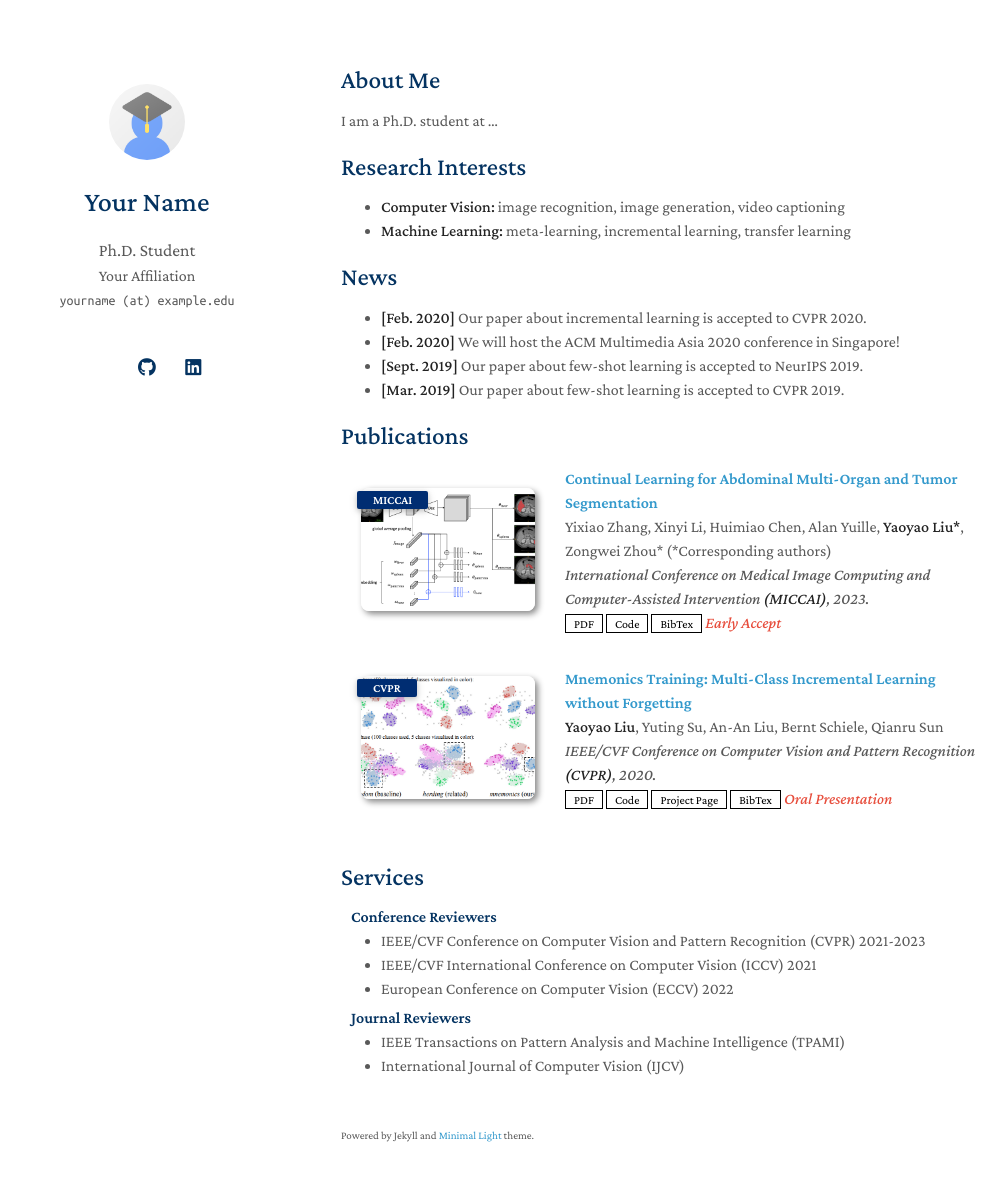
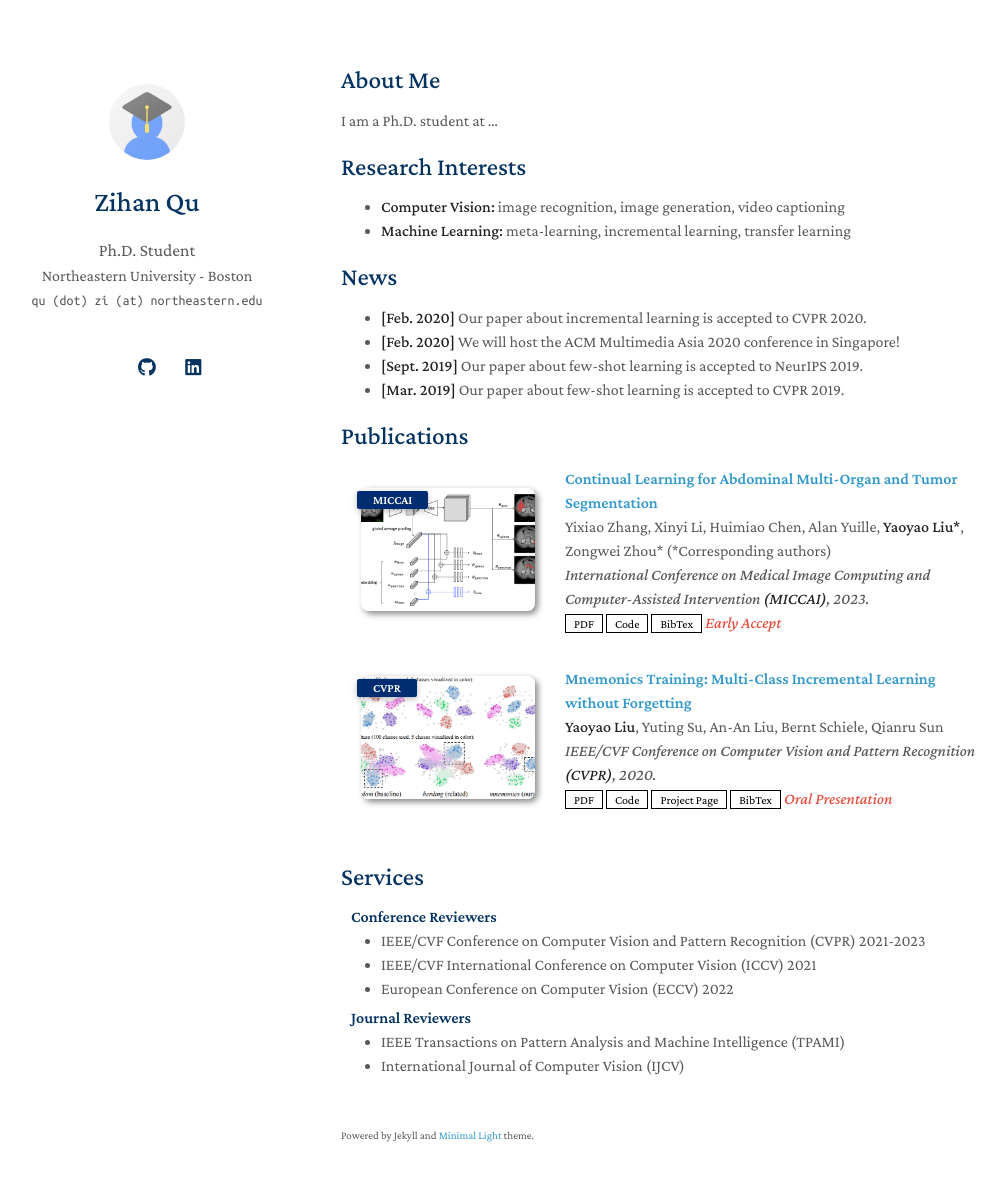
Before and after one commit to ZihanAtJohnsHopkinsISI/ZihanAtJohnsHopkinsISI.github.io, a Jekyll site: the page built from index.md, in a window 1280 px wide and 1216 px high. Shown: the top 1181 px of the window, without its empty margins (129-1135 px from the left). Built offline with Jekyll 4.4.1, drawn with Linux system fonts in a browser that asks for light colours; a style sheet for code colours, icons or effects is not loaded; our own code applies the rules of GitHub Pages for plain Markdown files.

Commit message:
Update personal information in _config.yml

```diff
--- a/_config.yml
+++ b/_config.yml
@@ -1,8 +1,8 @@
 # Basic Information
-title: Your Name
+title: Zihan Qu
 position: Ph.D. Student
-affiliation: Your Affiliation
-email: yourname (at) example.edu
+affiliation: Northeastern University - Boston
+email: qu (dot) zi (at) northeastern.edu
 
 # Search Engine Optimization (SEO)
 # The following information is used to improve the website traffic from search engines, e.g., Google.
```
